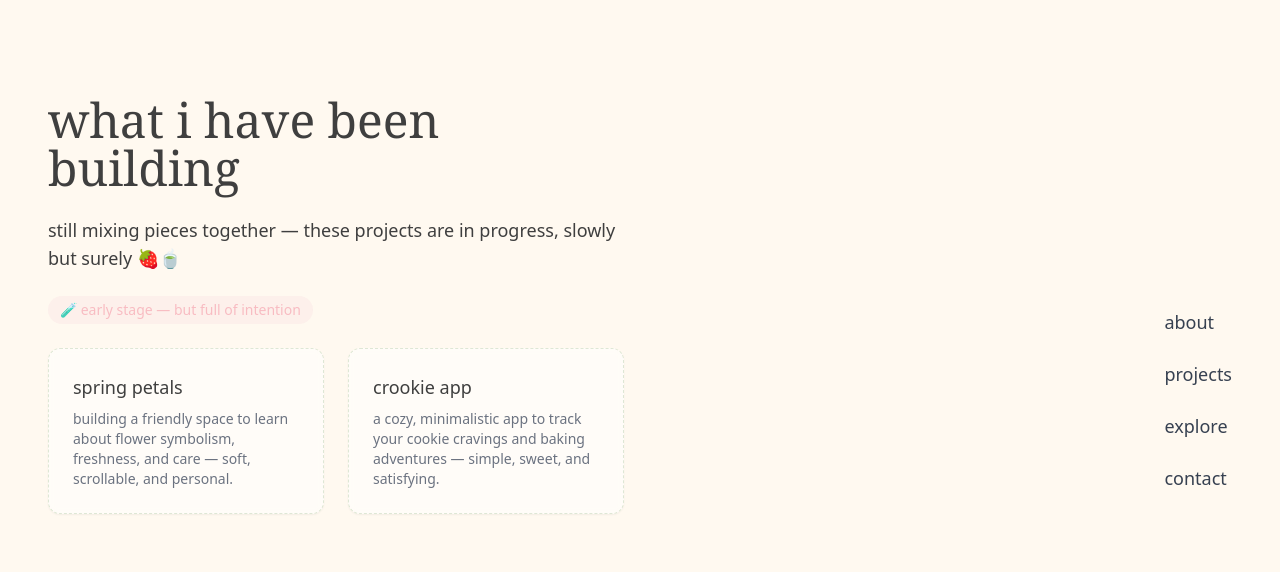
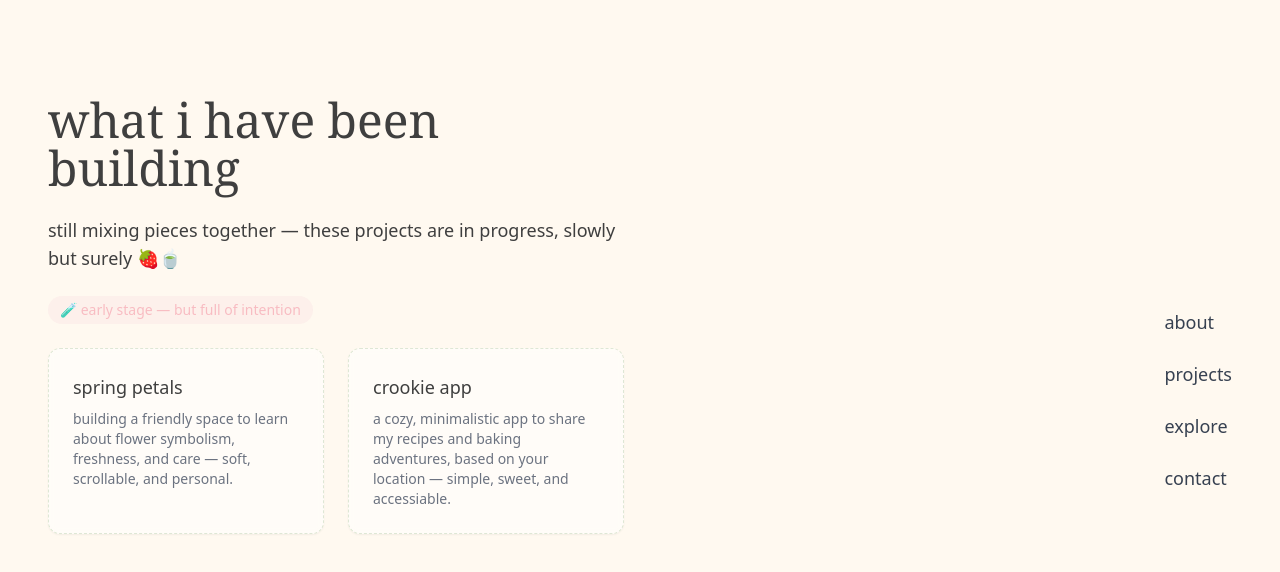
Before and after one commit to Hana-pham/HanaPortfolio, a Next.js app: page /projects in a window 1280 px wide. Shown: the top 572 px of the page. Built offline with nearby package versions, Linux system fonts and the light colour scheme.

Commit message:
change theme, layout, add more cards

```diff
--- a/src/app/projects/page.tsx
+++ b/src/app/projects/page.tsx
@@ -32,7 +32,7 @@ export default function ProjectsPage() {
           <div className="p-6 border border-dashed border-matcha/40 rounded-xl bg-white/50 backdrop-blur-sm shadow-sm hover:shadow-md transition-shadow duration-300">
             <h3 className="text-lg font-medium text-dark-grey lowercase">Crookie app</h3>
             <p className="text-sm text-gray-500 mt-2">
-              a cozy, minimalistic app to track your cookie cravings and baking adventures — simple, sweet, and satisfying.
+              a cozy, minimalistic app to share my recipes and baking adventures, based on your location — simple, sweet, and accessiable.
             </p>
           </div>
 
```
